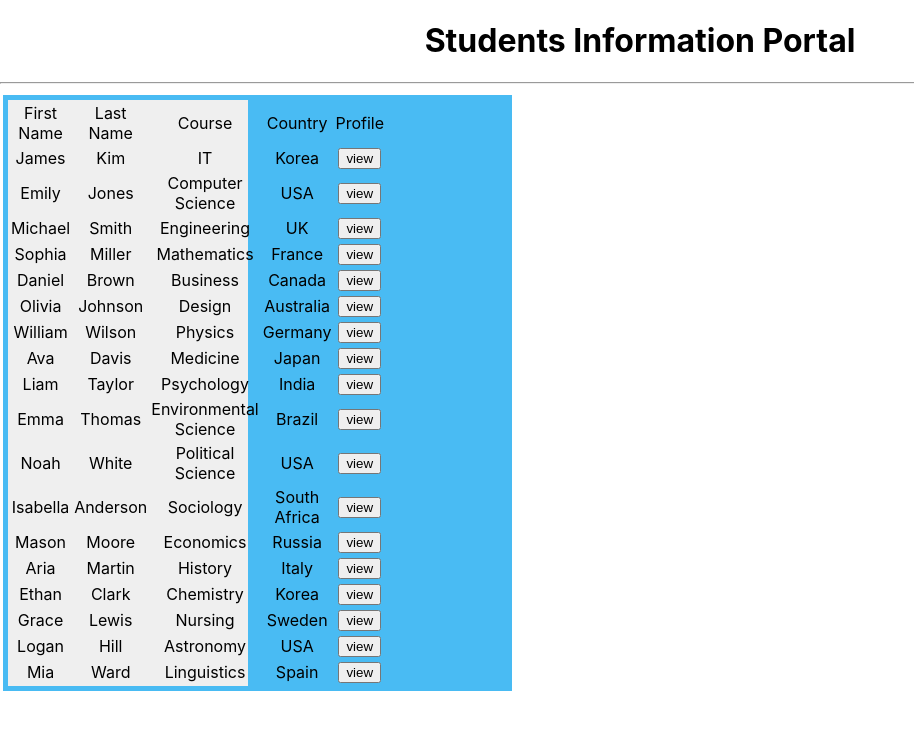
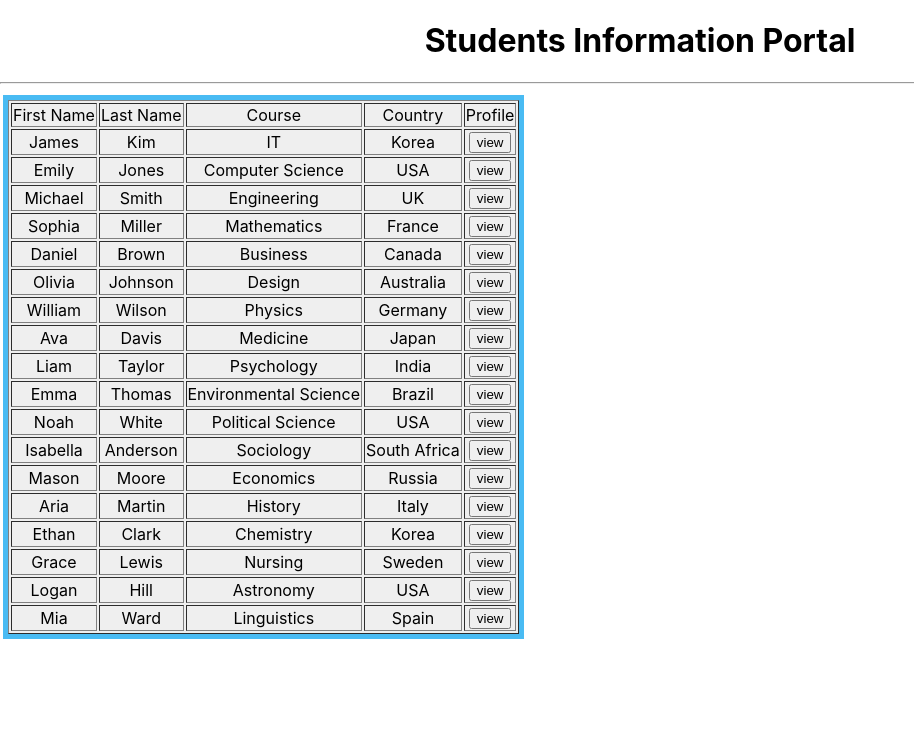
Before and after one commit to lasanga890/student-detail-protal-app, a React (Create React App) app: page / in a window 1280 px wide. Shown: the top 730 px of the page, without its empty margins (0-914 px from the left). Built offline with nearby package versions, Linux system fonts and the light colour scheme.

Commit message:
fix some errors

```diff
--- a/src/assets/css/compo.css
+++ b/src/assets/css/compo.css
@@ -12,7 +12,7 @@
 {
     background-color: #efefef;
     color: #000;
-    width: 48%;
+    width: 100%;
     float: left;
 }
 .rightDiv
--- a/src/components/StudentTable.js
+++ b/src/components/StudentTable.js
@@ -5,7 +5,7 @@ export default function StudentTable(props) {
     <>
       <div className="outerDiv">
         <div className="leftDiv">
-          <table>
+          <table border={1}>
             <thead>
               <tr>
                 <td>First Name</td>
```
